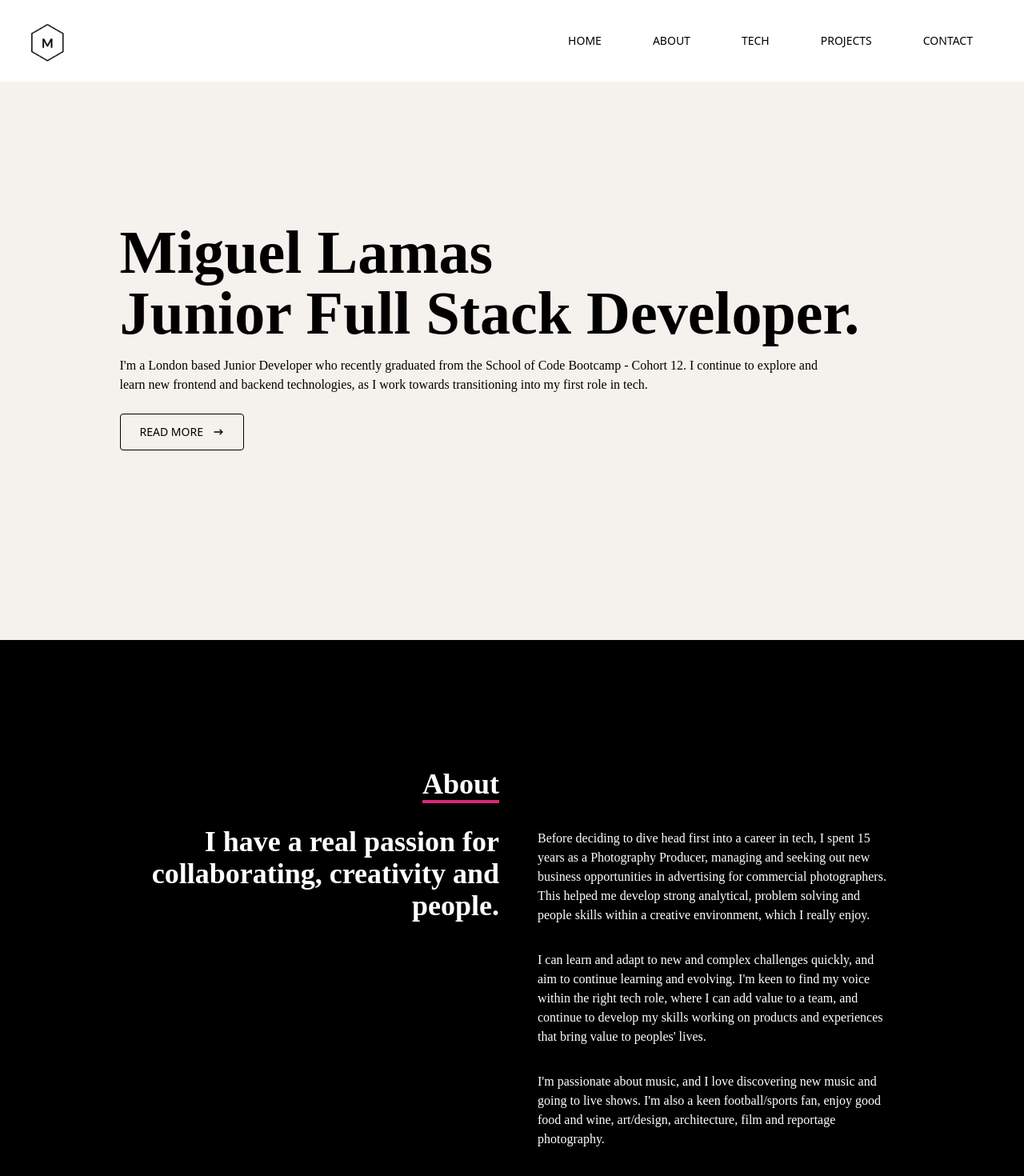
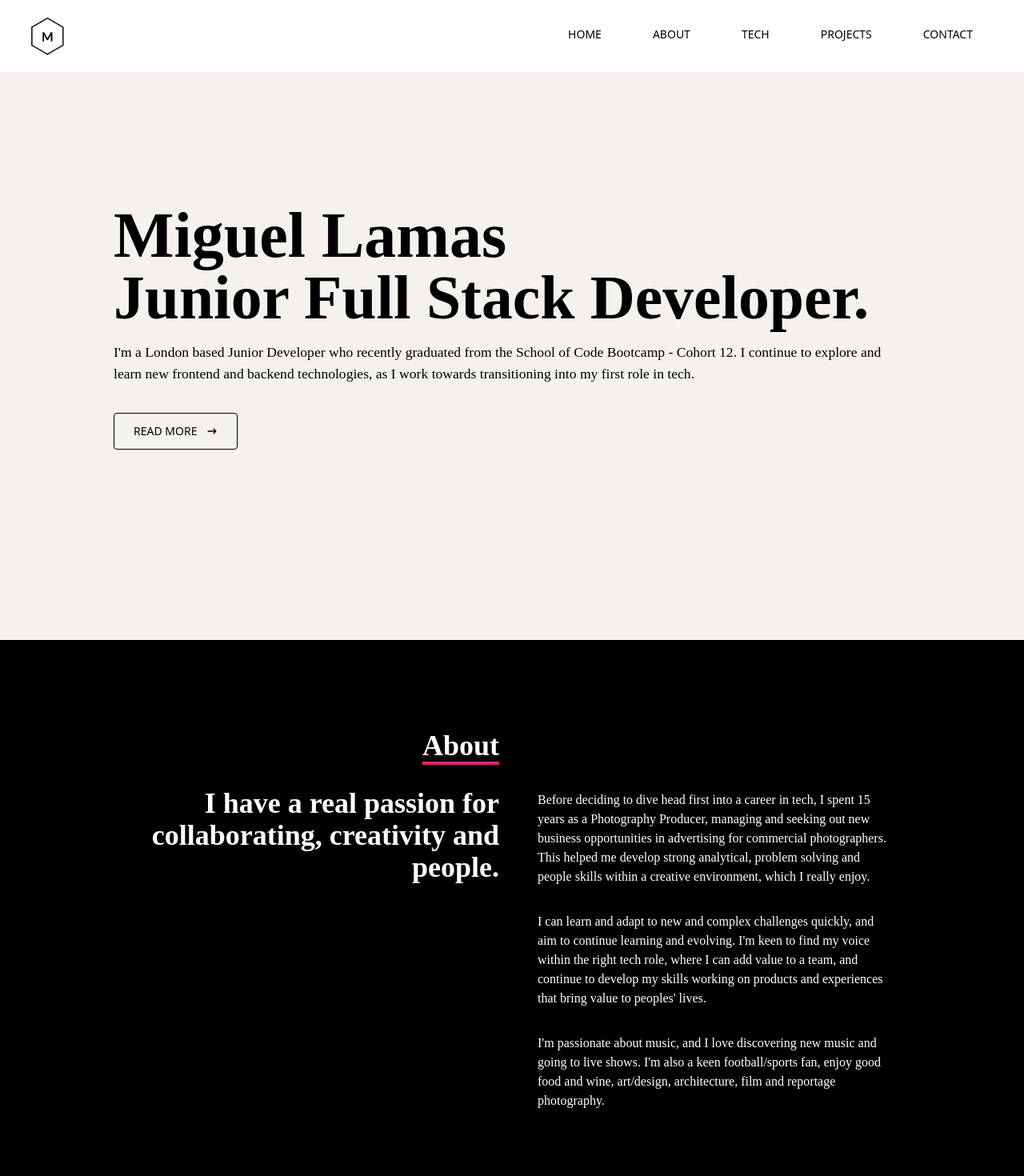
Before and after one commit to MiguelLamas/Portfolio, a React (Create React App) app: page / in a window 1280 px wide. Shown: the top 1470 px of the page at 80% size. Built offline with nearby package versions, Linux system fonts and the light colour scheme.

Commit message:
changes to make app responsive for 375 x 667px devices

```diff
--- a/src/components/Home.js
+++ b/src/components/Home.js
@@ -15,7 +15,7 @@ function Home() {
         </p>
         <div>
         <Link to="about" smooth={true} duration={500}>
-          <button className="font-sans text-sm rounded border-black text-black group border px-6 py-3 my-2 flex items-center hover:bg-[#000] hover:border-[#000] hover:text-[#FFF]">
+          <button className="home-button font-sans text-sm rounded border-black text-black group border px-6 py-3 my-2 flex items-center hover:bg-[#000] hover:border-[#000] hover:text-[#FFF]">
             READ MORE
             <span className="group-hover:rotate-90 duration-900">
               <HiArrowNarrowRight className='ml-3' />
--- a/src/components/Navbar.js
+++ b/src/components/Navbar.js
@@ -10,7 +10,7 @@ function Navbar() {
   return (
     <div className="nav-div">
     {/* logo */}
-      <div className="hover:scale-110 duration-500">
+      <div className="hover:scale-125 duration-500">
       <Link to="home" smooth={true} duration={500}>
       <img className="logo" src={mlogo} alt="Logo" style={{ width: "45px" }} />
       </Link>
--- a/src/components/Projects.js
+++ b/src/components/Projects.js
@@ -23,8 +23,8 @@ function Projects() {
           >
             {/* Hover Effects */}
             <div className="opacity-0 group-hover:opacity-100">
-            <span className="font-sans text-xl text-center font-bold text-[#000] tracking-wider">
-            Pet Care App - Group Project
+            <span className="font-sans text-xl text-center p-8 font-bold text-[#000] tracking-wider">
+            Pet Care App
               </span>
               <div className="pt-8 text-center">
                 <a href="https://care-full.netlify.app/" target="_blank" rel="noreferrer">
--- a/src/index.css
+++ b/src/index.css
@@ -25,8 +25,8 @@
     font-weight: 500;
     font-size: 14px;
     align-items: center;
-    padding-top: 1.5rem;
-    padding-bottom: 1.5rem;
+    padding-top: 1rem;
+    padding-bottom: 1.25rem;
     padding-left: 2rem;
     padding-right: 2rem;
     background-color: #FFF;
@@ -130,7 +130,7 @@
 }
 
 .home-container {
-    max-width: 1045px;
+    max-width: 1060px;
     margin-left: auto;
     margin-right: auto;
     padding-top: 3rem;
@@ -143,43 +143,71 @@
     }
 
 .home-h1 {
-    font-size: 3rem;
-    line-height: 3.2rem;
+    font-size: 3.5rem;
+    line-height: 3.6rem;
     font-weight: 700;
     color: #000;
 }
 
 @media (min-width: 640px) {
     .home-h1 {
-        font-size: 4.75rem;
+        font-size: 5rem;
         line-height: 1;
 
     }
 }
 
+@media only screen and (max-width: 375px)
+{
+    .home-h1 {
+        font-size: 2.6rem;
+        line-height: 3rem;
+
+    }
+}
+
+
 .home-h2 {
-    font-size: 3rem;
-    line-height: 2.85rem;
+    font-size: 3.5rem;
+    line-height: 3.3rem;
     font-weight: 700;
     color: #000;
 }
 
 @media (min-width: 640px) {
     .home-h2 {
-        font-size: 4.75rem;
+        font-size: 4.85rem;
         line-height: 1;
     }
 }
 
+@media only screen and (max-width: 375px)
+{
+    .home-h2 {
+        font-size: 2.5rem;
+        line-height: 2.5rem;
+
+    }
+}
+
 .home-p {
+    font-size: 1.1rem;
     padding-top: 1rem;
-    padding-bottom: 1rem;
-    max-width: 900px;
+    padding-bottom: 0.25rem;
+    max-width: 1000px;
     color: #000;
 }
 
+@media only screen and (max-width: 375px)
+{
+    .home-p {
+        font-size: 0.9rem;
+
+    }
+}
+
 .home-button {
-    border-width: 2px;
+    border-width: 1px;
     padding-left: 1.5rem;
     padding-right: 1.5rem;
     padding-top: 0.75rem;
@@ -190,7 +218,7 @@
     align-items: center;
     color: #000;
     border-color: #000;
-    border-radius: 1rem;
+    border-radius: 0.25rem;
 }
 
 .home-button:hover {
@@ -199,10 +227,11 @@
 
 .about-div1 {
     width: 100%;
-    height: 100vh;
+    height: 100%;
     background-color: #000;
     color: #FFF;
 }
+
 
 .about-div2 {
     display: flex;
@@ -222,6 +251,7 @@
 }
 
 .about-div4 {
+    padding-top: 7rem;
     padding-bottom: 2rem; /* 32px */
     padding-left: 2rem; /* 16px */
 }
@@ -239,17 +269,17 @@
     display: inline;
     border-bottom-width: 4px;
     border-color: #db2777;
+    padding-top: 2rem;
 }
 
 .about-div5 {
     max-width: 1000px;
     width: 100%;
     display: grid;
-    gap: 2rem; /* 32px */
-    padding-left: 1rem; /* 16px */
-    padding-right: 1rem; /* 16px */
-
-
+    gap: 2rem;
+    padding-left: 1rem;
+    padding-right: 1rem;
+    padding-bottom: 6rem;
 }
 
 @media (min-width: 640px) {
@@ -272,10 +302,12 @@
     }
 }
 
+
+
 .tech-main {
     width: 100%;
     height: 100%;
-    padding-top: 3rem;
+    padding-top: 7rem;
     padding-bottom: 3rem;
     background-color: #f5f1ed;
     color: #000;
@@ -359,8 +391,8 @@
 .projects-main {
     width: 100%;
     height: 100%;
-    padding-top: 3rem;
-    padding-bottom: 3rem;
+    padding-top: 7rem;
+    padding-bottom: 4rem;
     padding-left: 2rem;
     padding-right: 2rem;
     color: #FFF;
@@ -386,7 +418,7 @@
 }
 
 .projects-div1 {
-    padding-bottom: 2rem; /* 32px */
+    padding-bottom: 1rem; /* 32px */
 }
 
 .projects-p1 {
@@ -407,6 +439,7 @@
 .projects-grid {
     display: grid;
     gap: 1rem; /* 16px */
+
 }
 
 @media (min-width: 640px) {
@@ -435,12 +468,13 @@
 
 .contact-main {
     width: 100%;
-    height: 100vh;
+    height: 100%;
     background-color: #f5f1ed;
     display: flex;
     justify-content: center;
     align-items: center;
-    padding: 1rem;
+    padding-top: 7rem;
+    padding-bottom: 2rem;
     padding-left: 2rem;
     padding-right: 2rem;
 }
```
